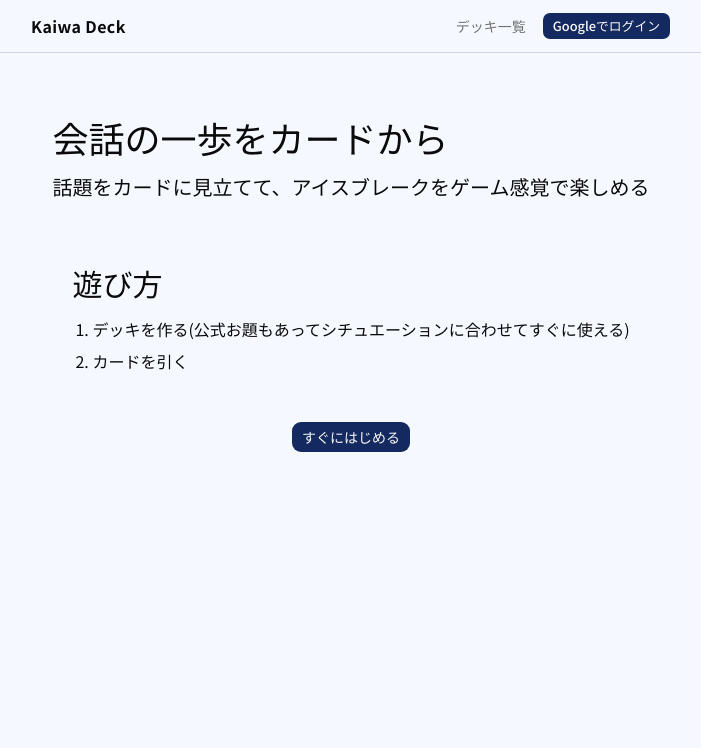
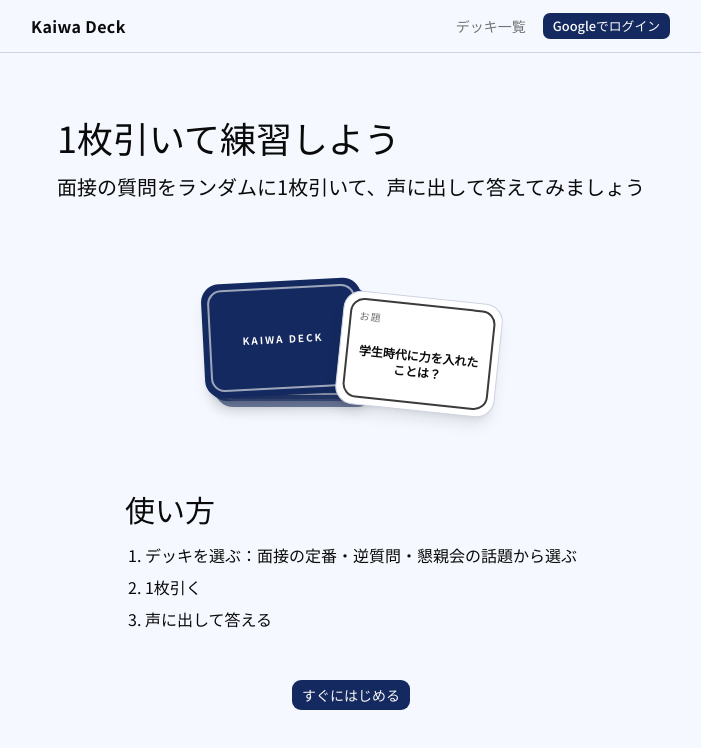
Before and after one commit to yrk9/kaiwa_deck, a Next.js app in the folder frontend/: page / in a window 1280 px wide. Shown: the top 748 px of the page, without its empty margins (289-990 px from the left). Built offline with nearby package versions, Linux system fonts and the light colour scheme; no server answers.

Commit message:
feat: 文言とイメージ絵追加

```diff
--- a/frontend/src/app/layout.tsx
+++ b/frontend/src/app/layout.tsx
@@ -11,7 +11,7 @@ const notoSans = Noto_Sans_JP({
 
 export const metadata: Metadata = {
   title: "Kaiwa Deck",
-  description: "会話の一歩をカードから",
+  description: "1枚引いて練習しよう",
 };
 
 export default function RootLayout({ children }: LayoutProps<"/">) {
--- a/frontend/src/app/page.tsx
+++ b/frontend/src/app/page.tsx
@@ -1,23 +1,25 @@
 import { StartButton } from "@/components/StartButton";
+import { HeroCards } from "@/components/HeroCards";
 
 export default function Home() {
   return (
     <div className="flex w-full flex-col items-center py-8 gap-12">
       {/* コンセプトの説明 */}
       <div className="flex flex-col gap-4">
-        <h1 className="text-4xl">会話の一歩をカードから</h1>
+        <h1 className="text-4xl">1枚引いて練習しよう</h1>
         <p className="text-xl">
-          話題をカードに見立てて、アイスブレークをゲーム感覚で楽しめる
+          面接の質問をランダムに1枚引いて、声に出して答えてみましょう
         </p>
       </div>
-
+      <HeroCards />
       <div className="flex flex-col">
-        <h2 className="text-3xl py-4">遊び方</h2>
+        <h2 className="text-3xl py-4">使い方</h2>
         <ol className="list-decimal pl-5">
           <li className="pb-2">
-            デッキを作る(公式お題もあってシチュエーションに合わせてすぐに使える)
+            デッキを選ぶ：面接の定番・逆質問・懇親会の話題から選ぶ
           </li>
-          <li>カードを引く</li>
+          <li className="pb-2">1枚引く</li>
+          <li>声に出して答える</li>
         </ol>
       </div>
 
--- /dev/null
+++ b/frontend/src/components/HeroCards.tsx
@@ -0,0 +1,29 @@
+import { TopicCard, TopicCardBack } from "@/components/TopicCard";
+
+// LPの一番上に置く、山札と引いた1枚の絵
+export function HeroCards() {
+  return (
+    <div className="flex items-center justify-center py-4">
+      {/* 山札。中身をabsoluteで重ねるので、親に大きさを持たせる */}
+      <div className="relative aspect-[7/5] w-40 shrink-0">
+        <TopicCardBack
+          small
+          className="absolute top-3 left-3 w-40 opacity-60"
+        />
+        <TopicCardBack
+          small
+          className="absolute top-1.5 left-1.5 w-40 opacity-80"
+        />
+        <TopicCardBack small className="absolute top-0 left-0 w-40 -rotate-3" />
+      </div>
+
+      {/* 引いた1枚。山札に少し重ねて、手前に出す */}
+      <TopicCard
+        content="学生時代に力を入れたことは？"
+        showDescription={false}
+        small
+        className="relative z-10 -ml-6 mt-8 w-40 shrink-0 rotate-6"
+      />
+    </div>
+  );
+}
--- a/frontend/src/components/TopicCard.tsx
+++ b/frontend/src/components/TopicCard.tsx
@@ -16,6 +16,8 @@ type TopicCardProps = {
   // 大きさなどを、使う側で変えるためのクラス(例: "w-40")
   className?: string;
   showDescription?: boolean;
+  // w-40くらいの小さいカード用に、余白と文字を小さくする
+  small?: boolean;
 };
 
 // お題カードの表
@@ -24,24 +26,38 @@ export function TopicCard({
   description,
   className,
   showDescription = true,
+  small = false,
 }: TopicCardProps) {
   return (
     <div
       className={cn(
         cardShape,
         "border bg-card p-3 text-card-foreground",
+        small && "p-1.5",
         className,
       )}
     >
-      <div className="flex h-full flex-col gap-2 rounded-xl border-2 border-foreground/80 p-4">
-        <p className="text-xs tracking-widest text-muted-foreground">お題</p>
+      <div
+        className={cn(
+          "flex h-full flex-col gap-2 rounded-xl border-2 border-foreground/80 p-4",
+          small && "gap-1 p-2",
+        )}
+      >
+        <p
+          className={cn(
+            "text-xs tracking-widest text-muted-foreground",
+            small && "text-[10px]",
+          )}
+        >
+          お題
+        </p>
 
         {/* 短いときは中央に、収まらないときはスクロールする */}
         <div className="flex min-h-0 flex-1 overflow-y-auto">
           <p
             className={cn(
               "m-auto text-center font-bold break-words",
-              contentSize(content),
+              small ? "text-xs" : contentSize(content),
             )}
           >
             {content}
@@ -59,17 +75,31 @@ export function TopicCard({
 }
 
 // お題カードの裏。山札や、めくる前の面に使う
-export function TopicCardBack({ className }: { className?: string }) {
+export function TopicCardBack({
+  className,
+  small = false,
+}: {
+  className?: string;
+  small?: boolean;
+}) {
   return (
     <div
       className={cn(
         cardShape,
         "bg-primary p-3 text-primary-foreground",
+        small && "p-1.5",
         className,
       )}
     >
       <div className="flex h-full items-center justify-center rounded-xl border-2 border-primary-foreground/60">
-        <span className="text-sm font-bold tracking-[0.3em]">KAIWA DECK</span>
+        <span
+          className={cn(
+            "text-sm font-bold tracking-[0.3em]",
+            small && "text-[10px] tracking-[0.2em]",
+          )}
+        >
+          KAIWA DECK
+        </span>
       </div>
     </div>
   );
```
